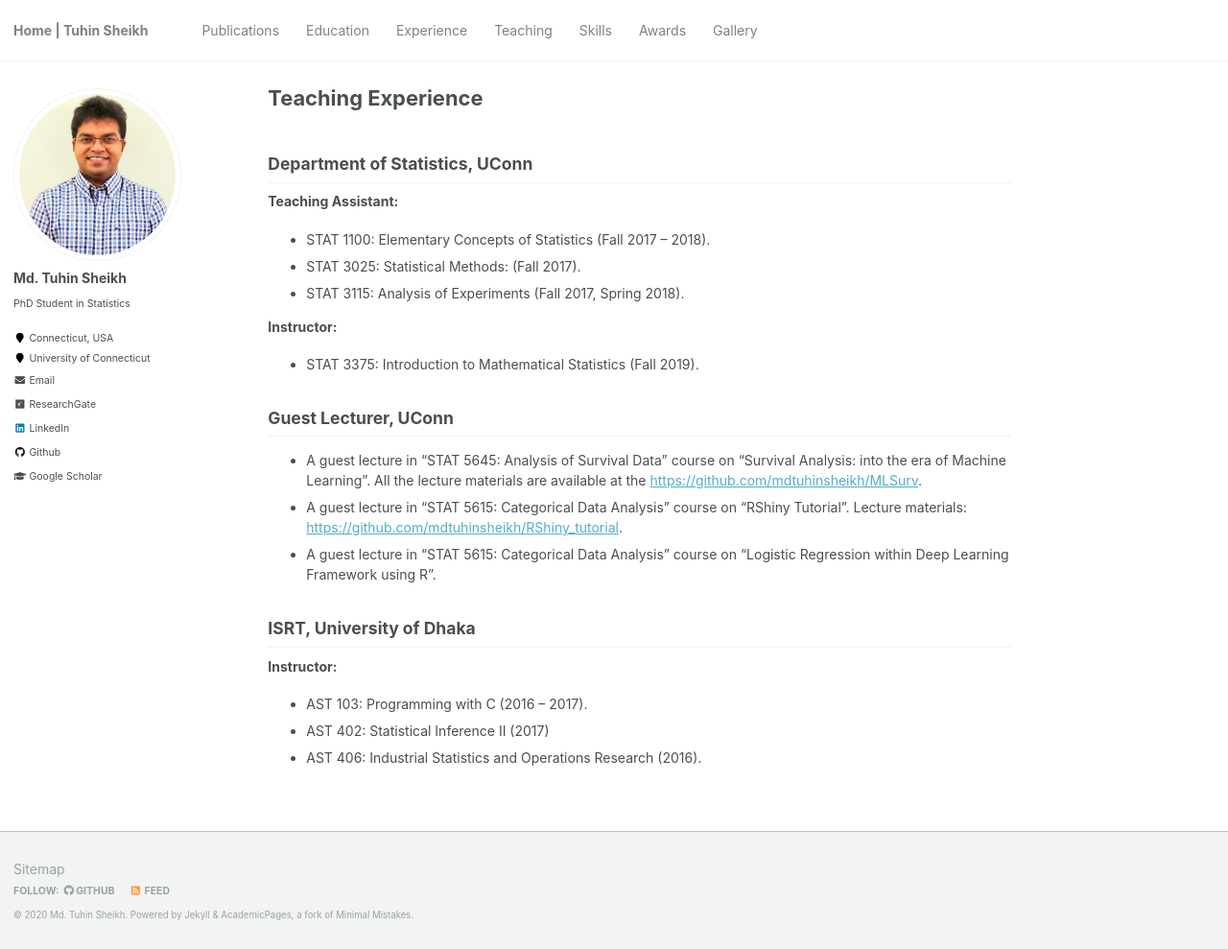
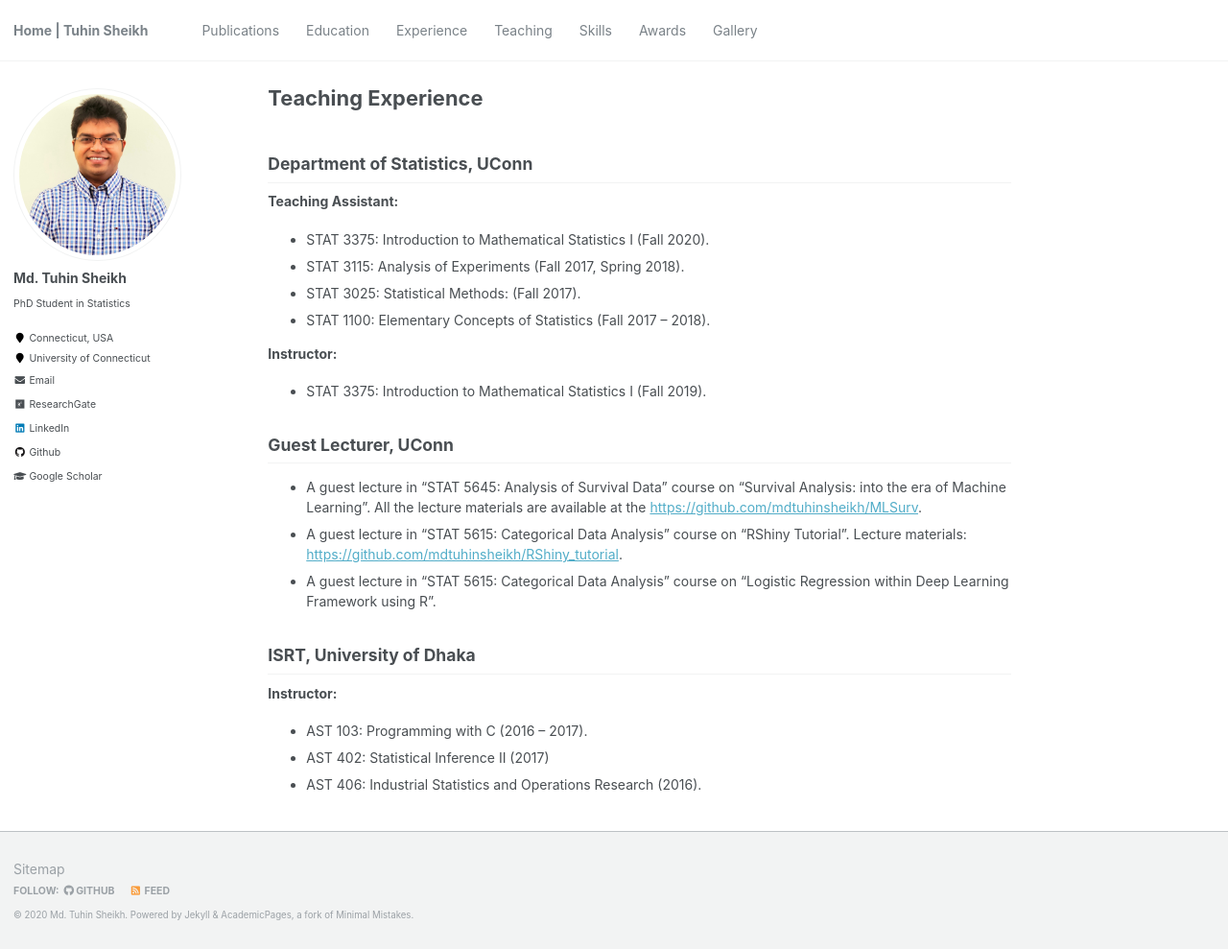
Before and after one commit to mdtuhinsheikh/mdtuhinsheikh.github.io, a Jekyll site: the page built from _pages/teaching.md, in a window 1280 px wide and 989 px high. Shown: the whole window at 96% size. Built offline with Jekyll 4.4.1, drawn with Linux system fonts in a browser that asks for light colours.

Commit message:
Update teaching.md

```diff
--- a/_pages/teaching.md
+++ b/_pages/teaching.md
@@ -6,12 +6,13 @@ author_profile: true
 
 ## Department of Statistics, UConn
 **Teaching Assistant:**
+* STAT 3375: Introduction to Mathematical Statistics I (Fall 2020).
+* STAT 3115: Analysis of Experiments (Fall 2017, Spring 2018).
+* STAT 3025: Statistical Methods: (Fall 2017).
 * STAT 1100: Elementary Concepts of Statistics (Fall 2017 -- 2018).
-* STAT 3025: Statistical Methods: (Fall 2017).
-* STAT 3115: Analysis of Experiments (Fall 2017, Spring 2018).
 
 **Instructor:**
-* STAT 3375: Introduction to Mathematical Statistics (Fall 2019).
+* STAT 3375: Introduction to Mathematical Statistics I (Fall 2019).
 
 ## Guest Lecturer, UConn
 * A guest lecture in "STAT 5645: Analysis of Survival Data" course on
```
